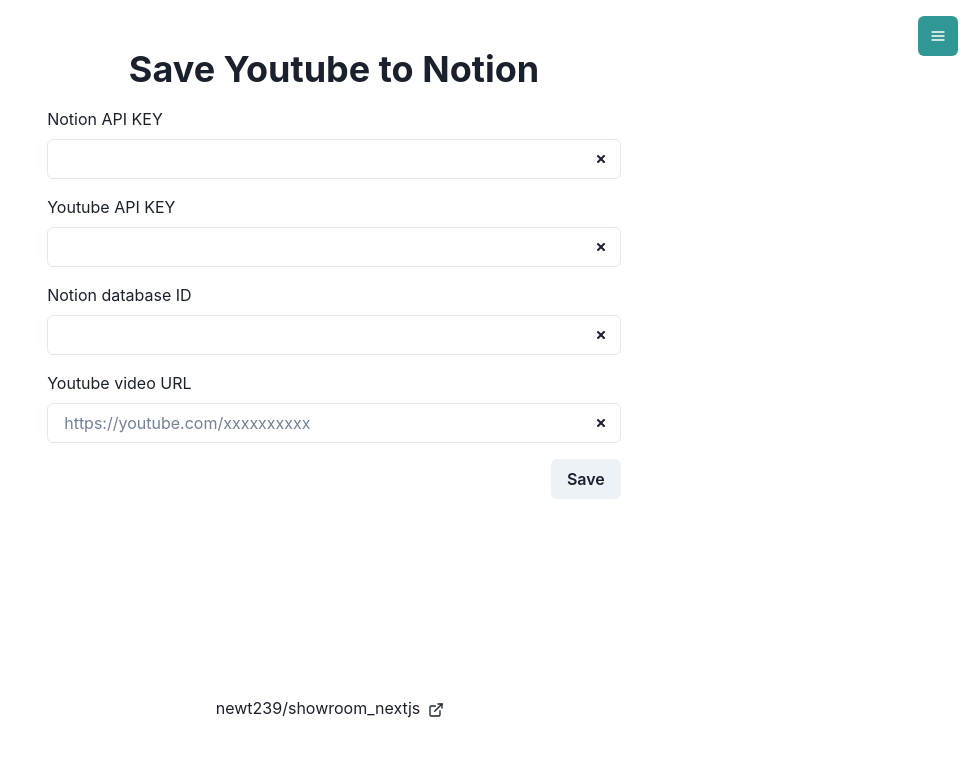
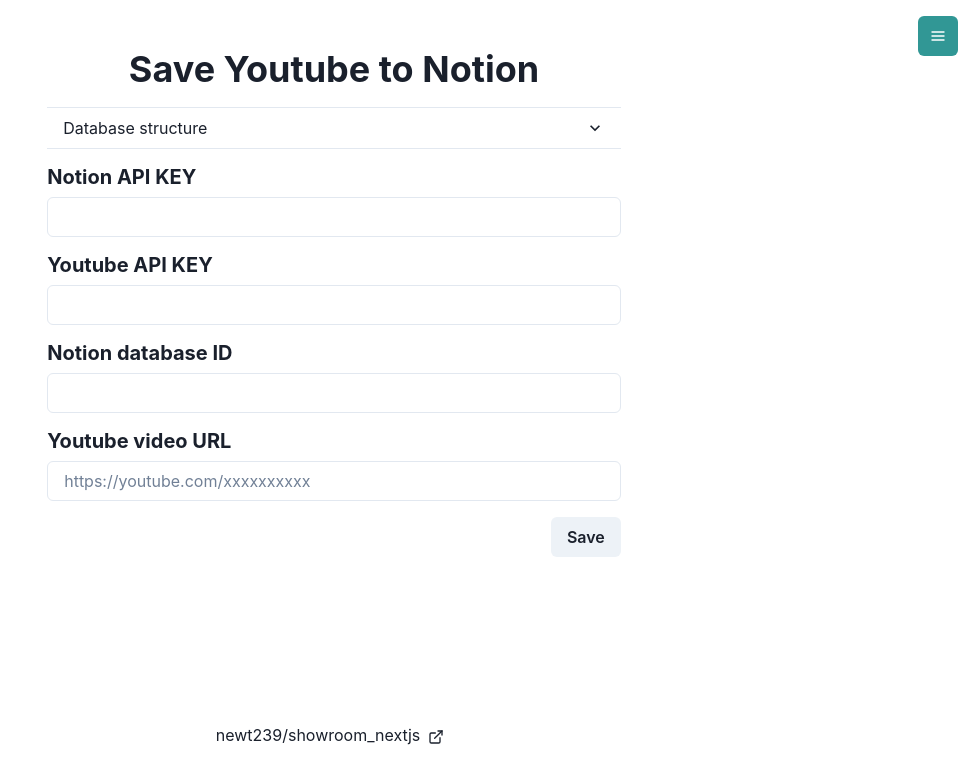
Before and after one commit to newt239/showroom_nextjs, a Next.js app: page /save_youtube_to_notion in a window 1280 px wide. Shown: the top 784 px of the page, without its empty margins (306-1280 px from the left). Built offline with nearby package versions, Linux system fonts and the light colour scheme.

Commit message:
improve: UI

```diff
--- a/src/components/Drawer.tsx
+++ b/src/components/Drawer.tsx
@@ -55,6 +55,11 @@
                   <Link>No Vowels</Link>
                 </NextLink>
               </ListItem>
+              <ListItem>
+                <NextLink href='/save_youtube_to_notion' passHref>
+                  <Link>Save Youtube to Notion</Link>
+                </NextLink>
+              </ListItem>
             </UnorderedList>
           </DrawerBody>
           <DrawerFooter sx={{ justifyContent: 'center' }}>
--- a/src/pages/save_youtube_to_notion.tsx
+++ b/src/pages/save_youtube_to_notion.tsx
@@ -21,6 +21,13 @@
   Text,
   Th,
   Tr,
+  Accordion,
+  AccordionButton,
+  AccordionIcon,
+  AccordionItem,
+  AccordionPanel,
+  ListItem,
+  UnorderedList,
 } from '@chakra-ui/react'
 import axios from 'axios'
 import Head from 'next/head'
@@ -80,9 +87,35 @@
         <Heading as='h2' sx={{ textAlign: 'center' }}>
           Save Youtube to Notion
         </Heading>
+        <Accordion allowToggle sx={{ my: '1rem' }}>
+          <AccordionItem>
+            <h2>
+              <AccordionButton>
+                <Box flex='1' textAlign='left'>
+                  Database structure
+                </Box>
+                <AccordionIcon />
+              </AccordionButton>
+            </h2>
+            <AccordionPanel pb={4}>
+              <UnorderedList>
+                <ListItem>
+                  <strong>Name</strong> - video title
+                </ListItem>
+                <ListItem>
+                  <strong>URL</strong> - link to youtube
+                </ListItem>
+                <ListItem>
+                  <strong>(children)</strong> - video description
+                </ListItem>
+              </UnorderedList>
+            </AccordionPanel>
+          </AccordionItem>
+        </Accordion>
         <Box sx={{ my: '1rem' }}>
-          <Text sx={{ mb: '.5rem' }}>Notion API KEY</Text>
-          <InputGroup>
+          <Heading as='h3' size='md' sx={{ mb: '.5rem' }}>
+            Notion API KEY
+          </Heading>
           <Input
             value={notionApiKey}
             onChange={(e) => {
@@ -90,19 +123,11 @@
               setNotionApiKey(e.target.value)
             }}
           />
-            <InputRightElement>
-              <IconButton
-                aria-label='reset text'
-                onClick={() => setNotionApiKey('')}
-                icon={<SmallCloseIcon />}
-                variant='ghost'
-              />
-            </InputRightElement>
-          </InputGroup>
         </Box>
         <Box sx={{ my: '1rem' }}>
-          <Text sx={{ mb: '.5rem' }}>Youtube API KEY</Text>
-          <InputGroup>
+          <Heading as='h3' size='md' sx={{ mb: '.5rem' }}>
+            Youtube API KEY
+          </Heading>
           <Input
             value={youtubeApiKey}
             onChange={(e) => {
@@ -110,19 +135,11 @@
               setYoutubeApiKey(e.target.value)
             }}
           />
-            <InputRightElement>
-              <IconButton
-                aria-label='reset text'
-                onClick={() => setYoutubeApiKey('')}
-                icon={<SmallCloseIcon />}
-                variant='ghost'
-              />
-            </InputRightElement>
-          </InputGroup>
         </Box>
         <Box sx={{ my: '1rem' }}>
-          <Text sx={{ mb: '.5rem' }}>Notion database ID</Text>
-          <InputGroup>
+          <Heading as='h3' size='md' sx={{ mb: '.5rem' }}>
+            Notion database ID
+          </Heading>
           <Input
             value={databaseId}
             onChange={(e) => {
@@ -130,19 +147,11 @@
               setDatabaseId(e.target.value)
             }}
           />
-            <InputRightElement>
-              <IconButton
-                aria-label='reset text'
-                onClick={() => setDatabaseId('')}
-                icon={<SmallCloseIcon />}
-                variant='ghost'
-              />
-            </InputRightElement>
-          </InputGroup>
         </Box>
         <Box sx={{ my: '1rem' }}>
-          <Text sx={{ mb: '.5rem' }}>Youtube video URL</Text>
-          <InputGroup>
+          <Heading as='h3' size='md' sx={{ mb: '.5rem' }}>
+            Youtube video URL
+          </Heading>
           <Input
             placeholder='https://youtube.com/xxxxxxxxxx'
             value={url}
@@ -152,15 +161,6 @@
             }}
             disabled={status === 'loading'}
           />
-            <InputRightElement>
-              <IconButton
-                aria-label='reset text'
-                onClick={() => setUrl('')}
-                icon={<SmallCloseIcon />}
-                variant='ghost'
-              />
-            </InputRightElement>
-          </InputGroup>
         </Box>
         <Box
           sx={{
@@ -179,7 +179,7 @@
           <Button
             aria-label='save to notion'
             onClick={saveToNotion}
-            disabled={!url.startsWith('https://')}
+            disabled={!url.startsWith('https://') || status === 'success'}
           >
             Save
           </Button>
@@ -190,7 +190,7 @@
             borderRadius='lg'
             sx={{ my: '1rem', p: '1rem', textAlign: 'center' }}
           >
-            <Heading as='h3' size='lg'>
+            <Heading as='h3' size='lg' color='green.500'>
               Success!
             </Heading>
             {info && (
```
Lines whose indentation alone changed are shown as unchanged.
